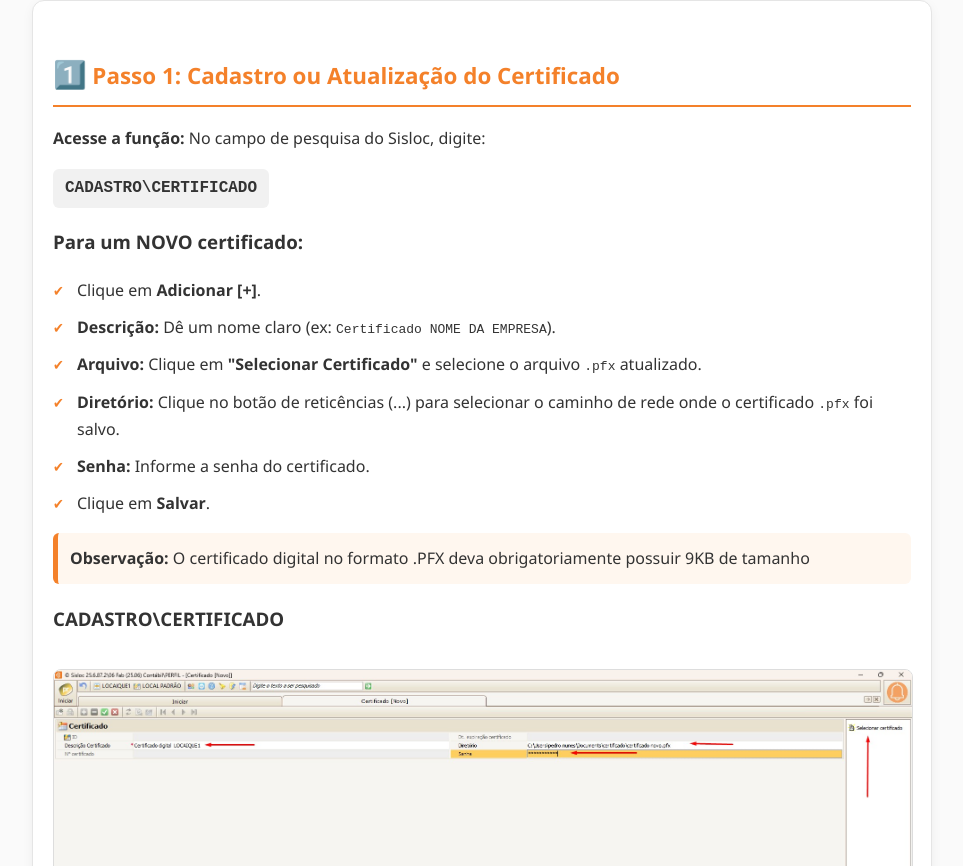
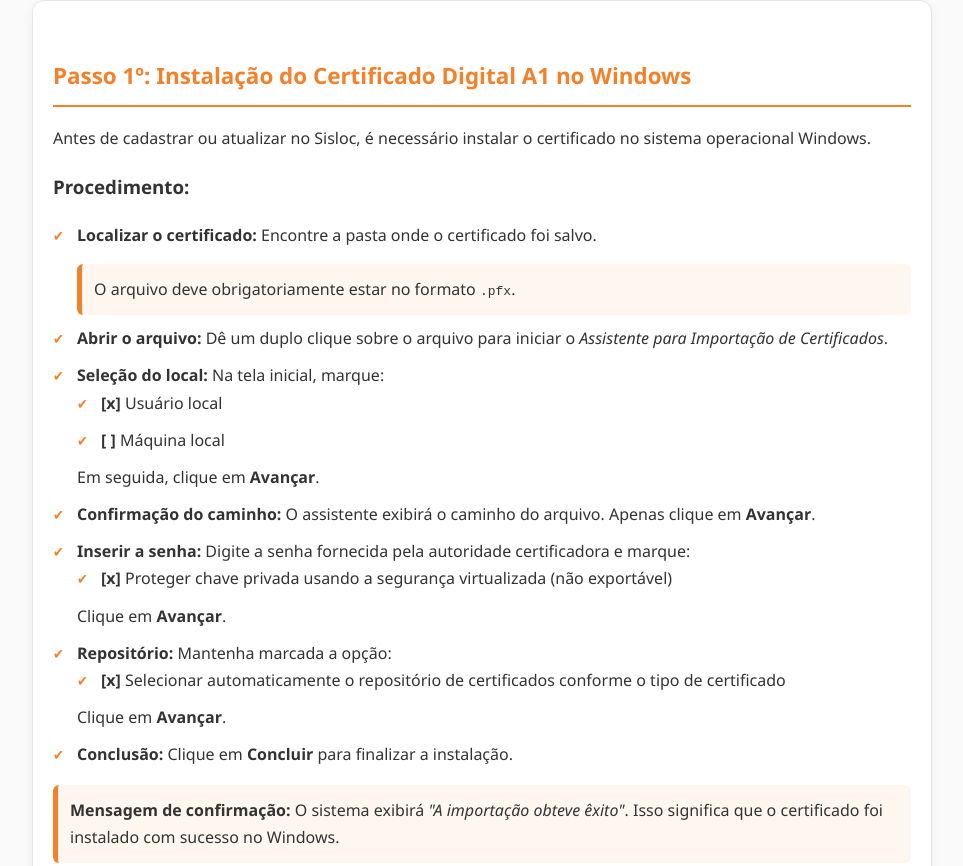
Before and after one commit to Phhenrique3/AtualizarCertificado25.6, a plain HTML site: page index.html in a window 1280 px wide. Shown: the part 495-1361 px from the top of the page, without its empty margins (158-1121 px from the left). Drawn offline with Linux system fonts and the light colour scheme.

Commit message:
feat:  Passo a passo da atualização do certificado dentro do servidor

```diff
--- a/index.html
+++ b/index.html
@@ -132,7 +132,7 @@
 
 <body>
 
-    <h1>Procedimento: Atualização do Certificado Digital no Sisloc</h1>
+    <h1>Procedimento: Atualização do Certificado Digital no servidor do Sisloc </h1>
     <p><strong>Documento de referência para cadastro, atualização e validação de certificados.</strong></p>
 
     <div class="slide">
@@ -142,10 +142,57 @@
     </div>
 
     <div class="slide" id="Passo1">
-        <h2><span class="emoji">1️⃣</span> Passo 1: Cadastro ou Atualização do Certificado</h2>
+    <h2><span class="emoji"></span> Passo 1º: Instalação do Certificado Digital A1 no Windows</h2>
+    <p>Antes de cadastrar ou atualizar no Sisloc, é necessário instalar o certificado no sistema operacional Windows.</p>
+
+    <h3>Procedimento:</h3>
+    <ul>
+        <li><strong>Localizar o certificado:</strong> Encontre a pasta onde o certificado foi salvo.
+            <div class="ponto-chave">O arquivo deve obrigatoriamente estar no formato <code>.pfx</code>.</div>
+        </li>
+        <li><strong>Abrir o arquivo:</strong> Dê um duplo clique sobre o arquivo para iniciar o <em>Assistente para Importação de Certificados</em>.</li>
+        <li><strong>Seleção do local:</strong> Na tela inicial, marque:
+            <ul>
+                <li><strong>[x]</strong> Usuário local</li>
+                <li><strong>[ ]</strong> Máquina local</li>
+            </ul>
+            Em seguida, clique em <strong>Avançar</strong>.
+        </li>
+        <li><strong>Confirmação do caminho:</strong> O assistente exibirá o caminho do arquivo. Apenas clique em <strong>Avançar</strong>.</li>
+        <li><strong>Inserir a senha:</strong> Digite a senha fornecida pela autoridade certificadora e marque:
+            <ul>
+                <li><strong>[x]</strong> Proteger chave privada usando a segurança virtualizada (não exportável)</li>
+            </ul>
+            Clique em <strong>Avançar</strong>.
+        </li>
+        <li><strong>Repositório:</strong> Mantenha marcada a opção:
+            <ul>
+                <li><strong>[x]</strong> Selecionar automaticamente o repositório de certificados conforme o tipo de certificado</li>
+            </ul>
+            Clique em <strong>Avançar</strong>.
+        </li>
+        <li><strong>Conclusão:</strong> Clique em <strong>Concluir</strong> para finalizar a instalação.</li>
+    </ul>
+
+    <div class="ponto-chave">
+        <strong>Mensagem de confirmação:</strong> O sistema exibirá <em>"A importação obteve êxito"</em>.
+        Isso significa que o certificado foi instalado com sucesso no Windows.
+    </div>
+        <img src="Certificado_1.jpg" alt="Instalação certificado windows Passo 1">
+        <img src="/certificado_2.jpg" alt="Instalação certificado windows Passo 2">
+        <img src="Certificado_3.jpg" alt="Instalação certificado windows Passo 3">
+        <img src="Certificado_4.jpg" alt="Instalação certificado windows Passo 4 ">
+        <img src="certificado_5.jpg" alt="Instalação certificado windows Passo 5 ">
+</div>
+
+    <div class="slide" id="Passo2">
+        <h2><span class="emoji"></span> Passo 2º : Cadastro ou Atualização do Certificado</h2>
         <p><strong>Acesse a função:</strong> No campo de pesquisa do Sisloc, digite:</p>
         <p><span class="comando">CADASTRO\CERTIFICADO</span></p>
 
+        <p>
+            <a class="link" href="https://atendimento.sisloc.com.br/hc/pt-br/articles/23975592899739-Certificado-Digital">Vídeo demonstrativo do processo de configuração/apontamento do certificado digital no Sisloc.</a>
+        </p>
         <h3> Para um NOVO certificado:</h3>
         <ul>
             <li>Clique em <strong>Adicionar [+]</strong>.</li>
@@ -187,7 +234,7 @@
     </div>
 
     <div class="slide">
-        <h2><span class="emoji">2️⃣</span> Passo 2: Vincular o Certificado à Série Fiscal</h2>
+        <h2><span class="emoji"></span> Passo 3º: Vincular o Certificado à Série Fiscal</h2>
         <p><strong>Acesse a função:</strong> No campo de pesquisa do Sisloc, digite:</p>
         <p><span class="comando">NOTA FISCAL\SÉRIE DE NOTA FISCAL</span></p>
         <ul>
@@ -195,12 +242,12 @@
             <li>No campo <strong>"Certificado Digital"</strong>, selecione o certificado cadastrado no Passo 1.</li>
             <li>Clique em <strong>Salvar</strong>.</li>
         </ul>
-        <a href="#Passo1" class="link-estilizado">Voltar ao Passo 1</a>
+        <a href="#Passo2" class="link-estilizado">Voltar ao Passo 2º</a>
         <img src="Série NF-e - Selecionar certificado.jpg" alt="NOTA FISCAL\SÉRIE DE NOTA FISCAL">
     </div>
 
     <div class="slide">
-        <h2><span class="emoji">3️⃣</span> Passo 3: Teste e Validação</h2>
+        <h2><span class="emoji"></span> Passo 4º : Teste e Validação</h2>
         <p>A etapa final é garantir que tudo está funcionando.</p>
         <p>Para testar, acesse o caminho: "Nota Fiscal\NF Eletrônica de mercadoria\Consulta Status WebService". Em
             seguida, selecione a série que deseja validar e clique no botão:</p>
```
Also changed, not shown: Certificado_1.jpg (added), Selecionar Certificado.jpg, certificado_2.jpg (added), certificado_3.jpg (added), certificado_4.jpg (added), certificado_5.jpg (added).
